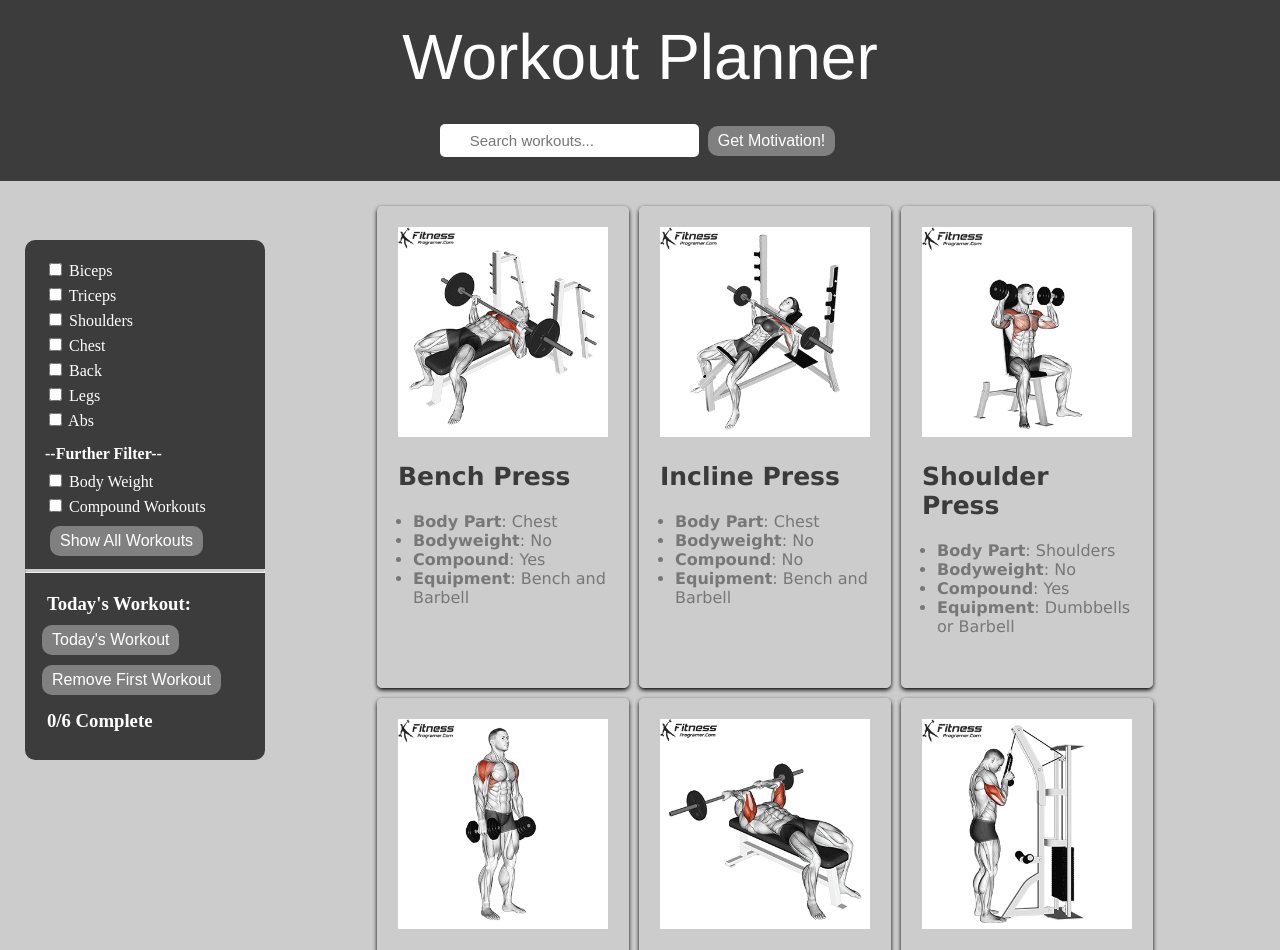
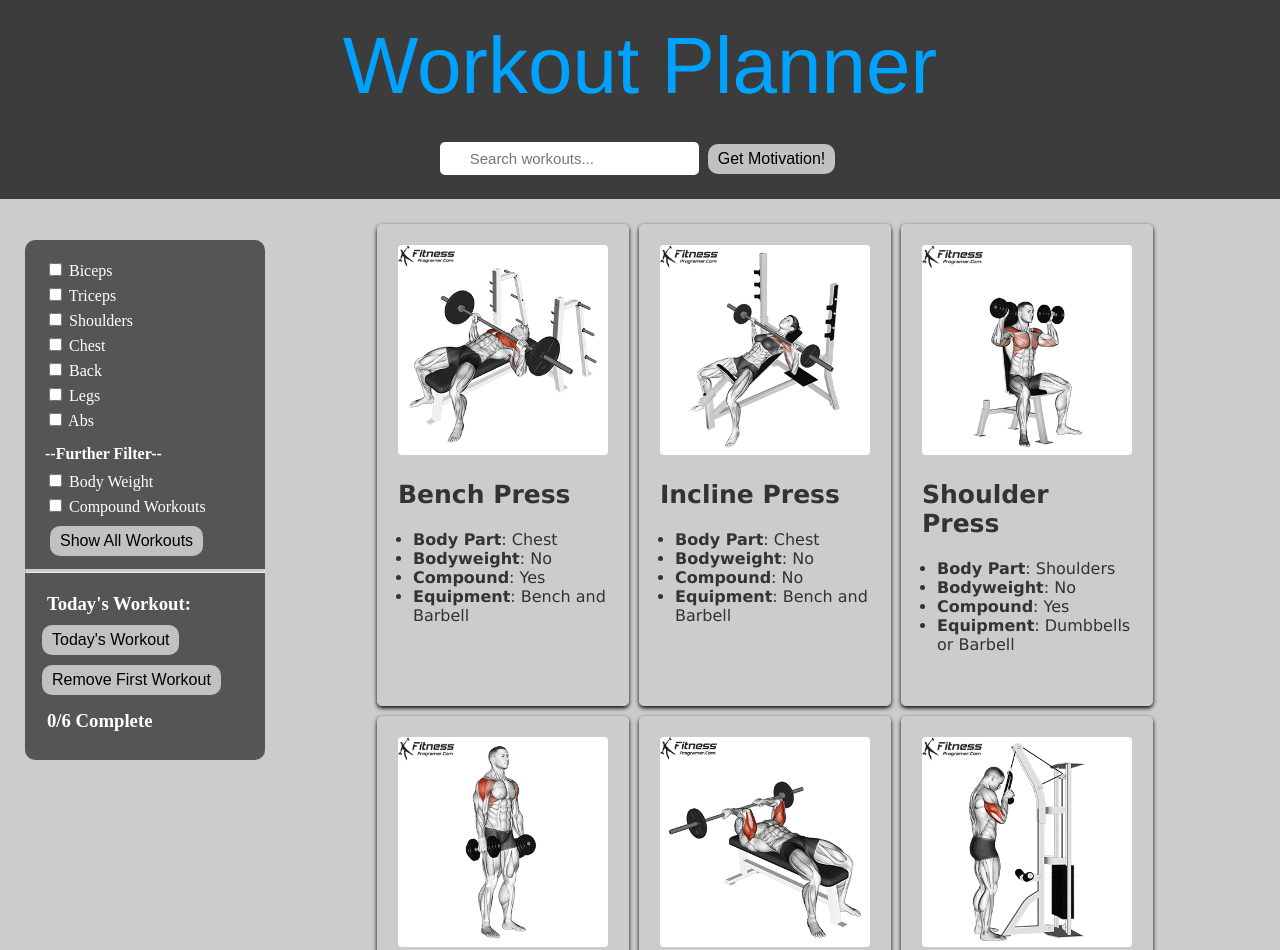
Before and after one commit to fulati/SEA-Project-Assessment, a plain HTML site: page index.html in a window 1280 px wide. Shown: the top 950 px of the page. Drawn offline with Linux system fonts and the light colour scheme.

Commit message:
styling changes

```diff
--- a/style.css
+++ b/style.css
@@ -16,10 +16,10 @@ body {
 .title {
   text-align: center;
   margin: 0;
-  font-size: 4em;
+  font-size: 5em;
   font-family: "Helvetica";
   font-weight: normal;
-  color: white;
+  color: rgb(0, 162, 255);
 }
 
 /* Search box */
@@ -34,7 +34,7 @@ body {
 
 /* Sidebar container */
 .sidebar {
-  background-color: rgb(60, 60, 60);
+  background-color: rgb(85, 85, 85);
   color: white;
   height: 520px;
   width: 240px;
@@ -104,27 +104,38 @@ body {
 
 .card-content h2 {
   font-size: 25px;
-  color: rgba(24, 24, 24, 0.805);
+  color: rgba(24, 24, 24, 0.85);
 }
 
 .card img {
   width: 100%;
   height: auto;
+  border-radius: 4px;
+}
+
+.card li {
+  color: rgba(24, 24, 24, 0.85);
 }
 
 /* All buttons */
 button {
   text-align: center;
-  background-color: #808080;
+  background-color: #c1c1c1;
   border: none;
   padding-left: 10px;
   padding-right: 10px;
   height: 30px;
   border-radius: 10px;
-  color: white;
+  color: rgb(0, 0, 0);
   font-size: 16px;
   cursor: pointer;
   margin: 5px;
+}
+
+/* Hover effect */
+button:hover {
+  color: rgb(0, 88, 138);
+  background-color: #808080; /* Change background color on hover */
 }
 
 /* Unordered list */
```
